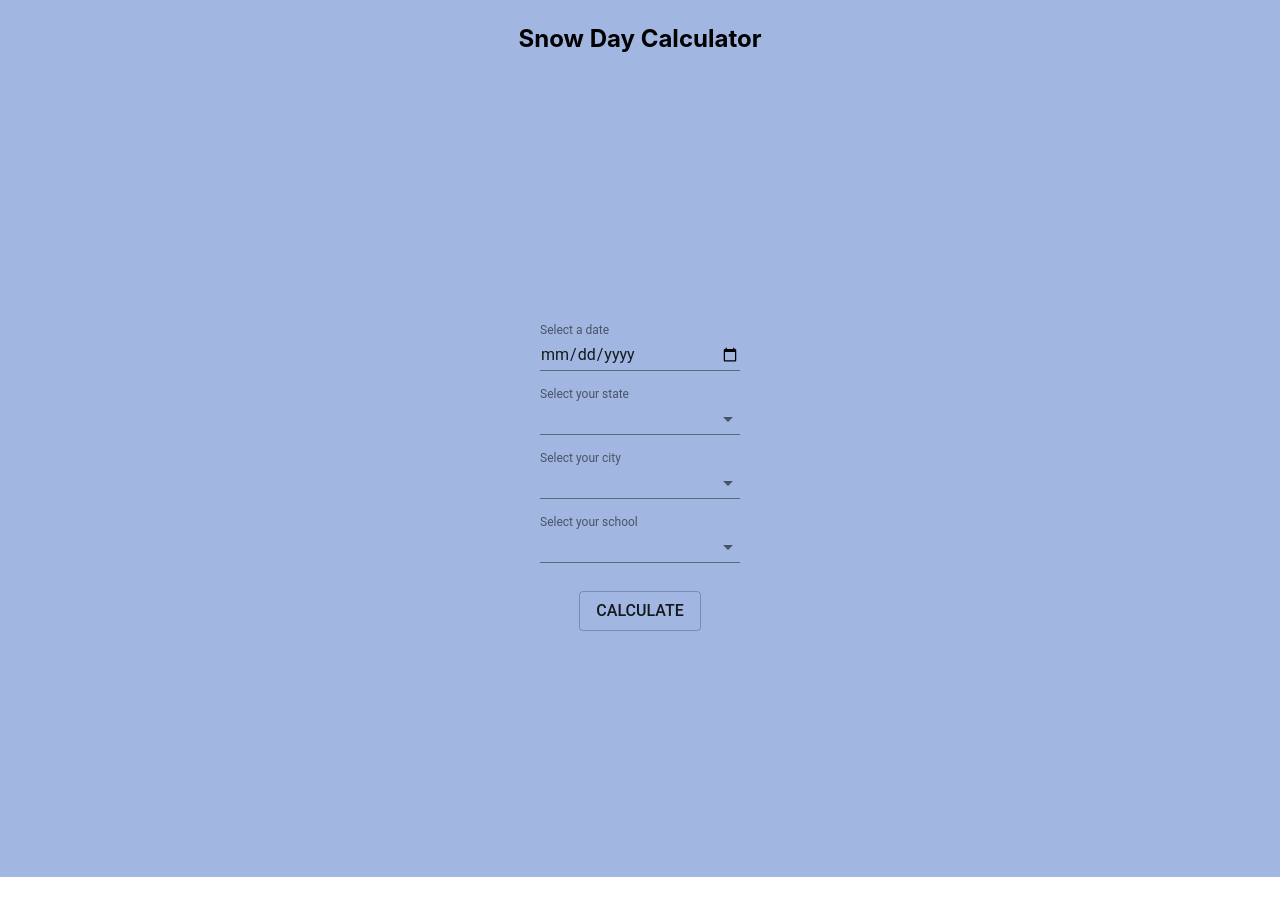
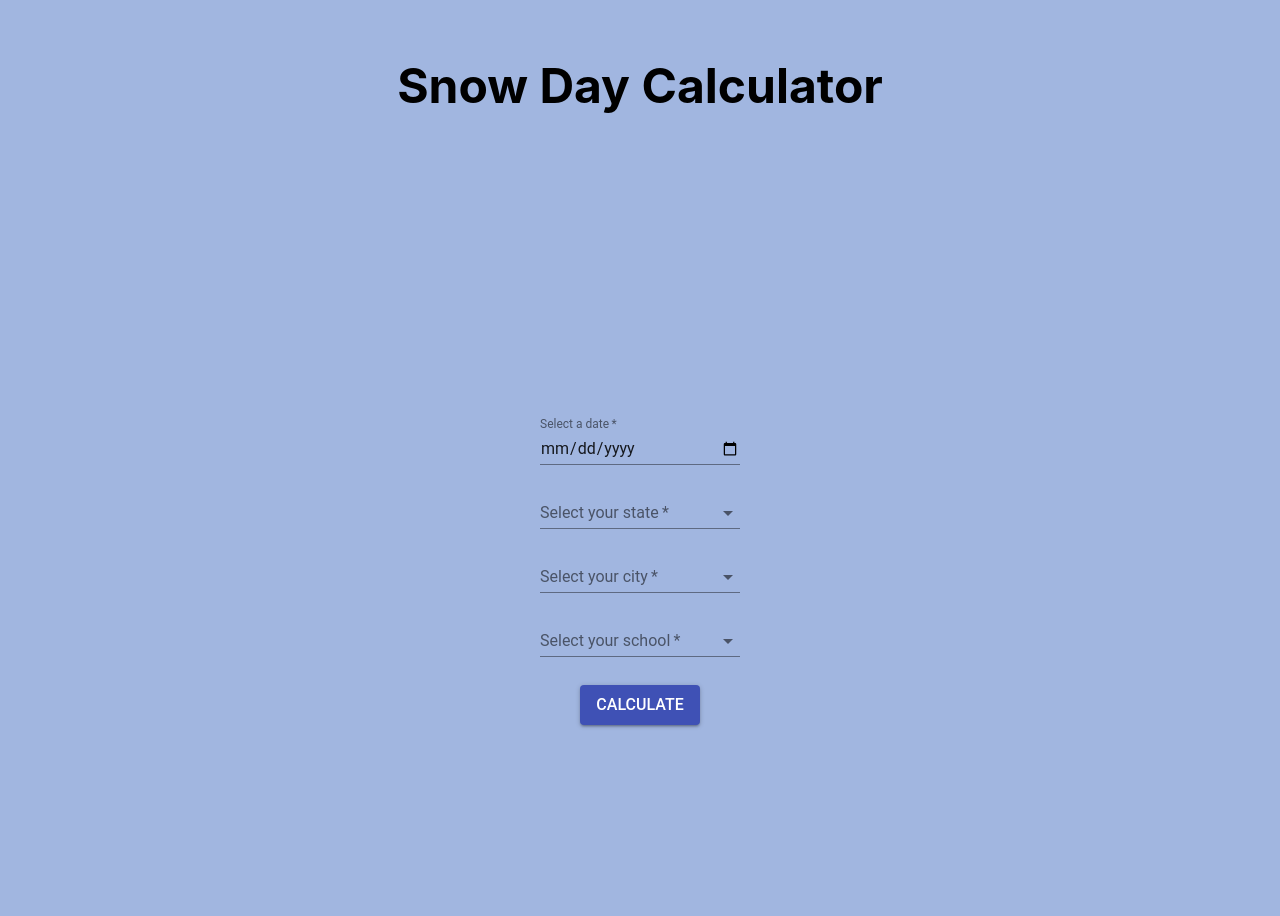
Before and after one commit to sbracellari/CSI-2999, a React (Create React App) app in the folder snowday-calc/: page / in a window 1280 px wide. Shown: the top 916 px of the page. Before the commit the page ends 877 px from the top, so only its background shows below. Built offline with nearby package versions, Linux system fonts and the light colour scheme.

Commit message:
Updated Calculate button and an alert will pop up if any field is empty

```diff
--- a/snowday-calc/src/App.js
+++ b/snowday-calc/src/App.js
@@ -1,3 +1,4 @@
+//When select school, Oakland Community College runs off the tab
 import React from 'react';
 import './App.css';
 import PropTypes from 'prop-types';
@@ -77,14 +78,19 @@ class App extends React.Component {
   state = {
     modalOpen: false,
     completed: 54, //static value for now
-    states: 'USA',
-    cities: 'MI',
-    schools: 'Rochester',
+    states: '',
+    cities: '',
+    schools: '',
     date: 'mm/dd/yyyy',
   };
 
   handleClickOpen = () => {
-    this.setState({ modalOpen: true });
+	//Check if all fields are filled before opening dialog
+	if(this.state.states != '' && this.state.cities != '' && this.state.schools != '' && this.state.date != 'mm/dd/yyyy') {
+		this.setState({ modalOpen: true });
+	} else {
+		alert("Please fill out all the fields to calculate the chance of a snow day.");
+	}
   };
 
   handleClose = () => {
@@ -106,7 +112,7 @@ class App extends React.Component {
           <header className="app-header">
             <p>
               <i className="app-logo far fa-snowflake" alt="logo"></i>
-              <strong> Snow Day Calculator </strong>
+              <h1> Snow Day Calculator </h1>
               <i className="app-logo far fa-snowflake" alt="logo"></i></p>
           </header>
           <footer className="app-footer">
@@ -116,6 +122,9 @@ class App extends React.Component {
           label="Select a date"
           type="date"
           className={classes.textField}
+		  value={this.state.date}
+		  onChange={this.handleChange('date')}
+		  required="true"
           InputLabelProps={{
           shrink: true,
           }}
@@ -127,6 +136,7 @@ class App extends React.Component {
           className={classes.textField}
           value={this.state.states}
           onChange={this.handleChange('states')}
+		  required="true"
           SelectProps={{
             MenuProps: {
               className: classes.menu,
@@ -147,6 +157,7 @@ class App extends React.Component {
           className={classes.textField}
           value={this.state.cities}
           onChange={this.handleChange('cities')}
+		  required="true"
           SelectProps={{
             MenuProps: {
               className: classes.menu,
@@ -167,6 +178,7 @@ class App extends React.Component {
           className={classes.textField}
           value={this.state.schools}
           onChange={this.handleChange('schools')}
+		  required="true"
           SelectProps={{
             MenuProps: {
               className: classes.menu,
@@ -181,7 +193,7 @@ class App extends React.Component {
           ))}
         </TextField>
         </form>
-            <Button variant="outlined" className={classes.calc} onClick={this.handleClickOpen}>
+            <Button variant="contained" color="primary" className={classes.calc} onClick={this.handleClickOpen}>
               Calculate</Button>
             <Dialog
               open={this.state.modalOpen}
@@ -195,7 +207,7 @@ class App extends React.Component {
               </DialogTitle>
               <DialogContent>
                 <DialogContentText className={classes.modal} id="calc-dialog-slide-description">
-                    Based on your input, the chance of a snow day on (selected-date) for {this.state.schools} is {this.state.completed}%.
+                    Based on your input, the chance of a snow day on {this.state.date} for {this.state.schools} is {this.state.completed}%.
                 </DialogContentText>
                 <DialogContentText className={classes.progress}>
                     {this.state.completed}%
```
